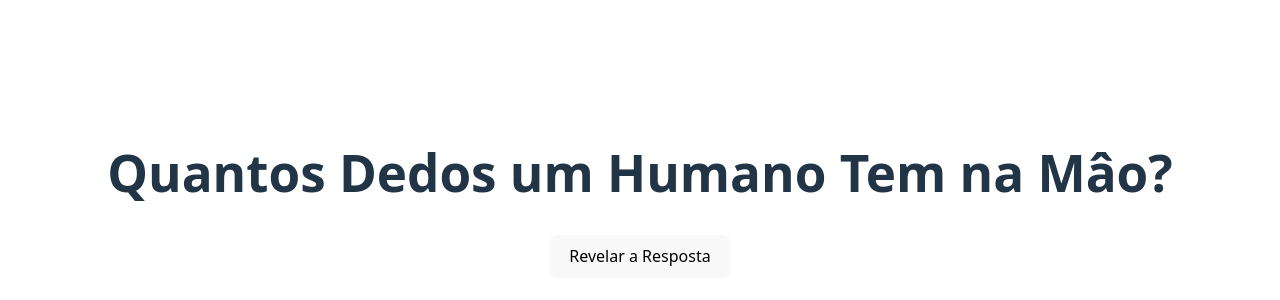
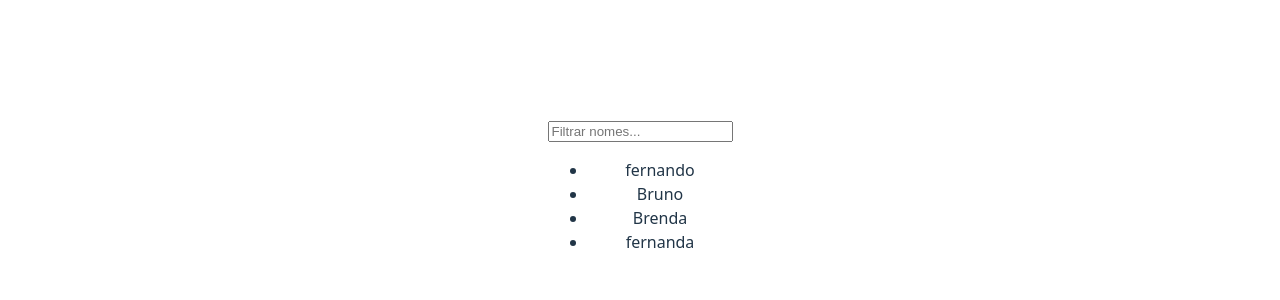
Before and after one commit to Feefsoares/Testes-Em-React, a React (Vite) app: page / in a window 1280 px wide. Shown: the part 206-506 px from the top of the page. Built offline with nearby package versions, Linux system fonts and the light colour scheme.

Commit message:
desafio 7

```diff
--- a/src/App.jsx
+++ b/src/App.jsx
@@ -12,11 +12,12 @@ import Modo from './components/ModoNoturno'
 import FormularioContato from './components/Formulario'
 import Carrinho from './components/Carrinho'
 import Faq from './components/FaqInterativo'
+import ListaDeNomes from './components/ListaDeNomes'
 
 function App() {
   return (
     <div>
-      <Faq />
+      <ListaDeNomes />
       </div>
   )
 }
--- a/src/components/ListaDeNomes.jsx
+++ b/src/components/ListaDeNomes.jsx
@@ -1,6 +1,21 @@
 import { useState } from 'react'
 
-function Lista() {
-const nome = ["fernando", "ricardo", "daniel"]
-const [filtro, setFiltro] = useState('')
+function ListaDeNomes() {
+  const nomes = ['fernando', 'Bruno', 'Brenda', 'fernanda'];
+  const [filtro, setFiltro] = useState('');
+
+  const nomesFiltrados = nomes.filter(nome =>
+    nome.toLowerCase().includes(filtro.toLowerCase())
+  );
+
+  return (
+    <div>
+      <input value={filtro} onChange={e => setFiltro(e.target.value)} placeholder="Filtrar nomes..." />
+      <ul>
+        {nomesFiltrados.map(nome => <li key={nome}>{nome}</li>)}
+      </ul>
+    </div>
+  );
 }
+
+export default ListaDeNomes;
```
